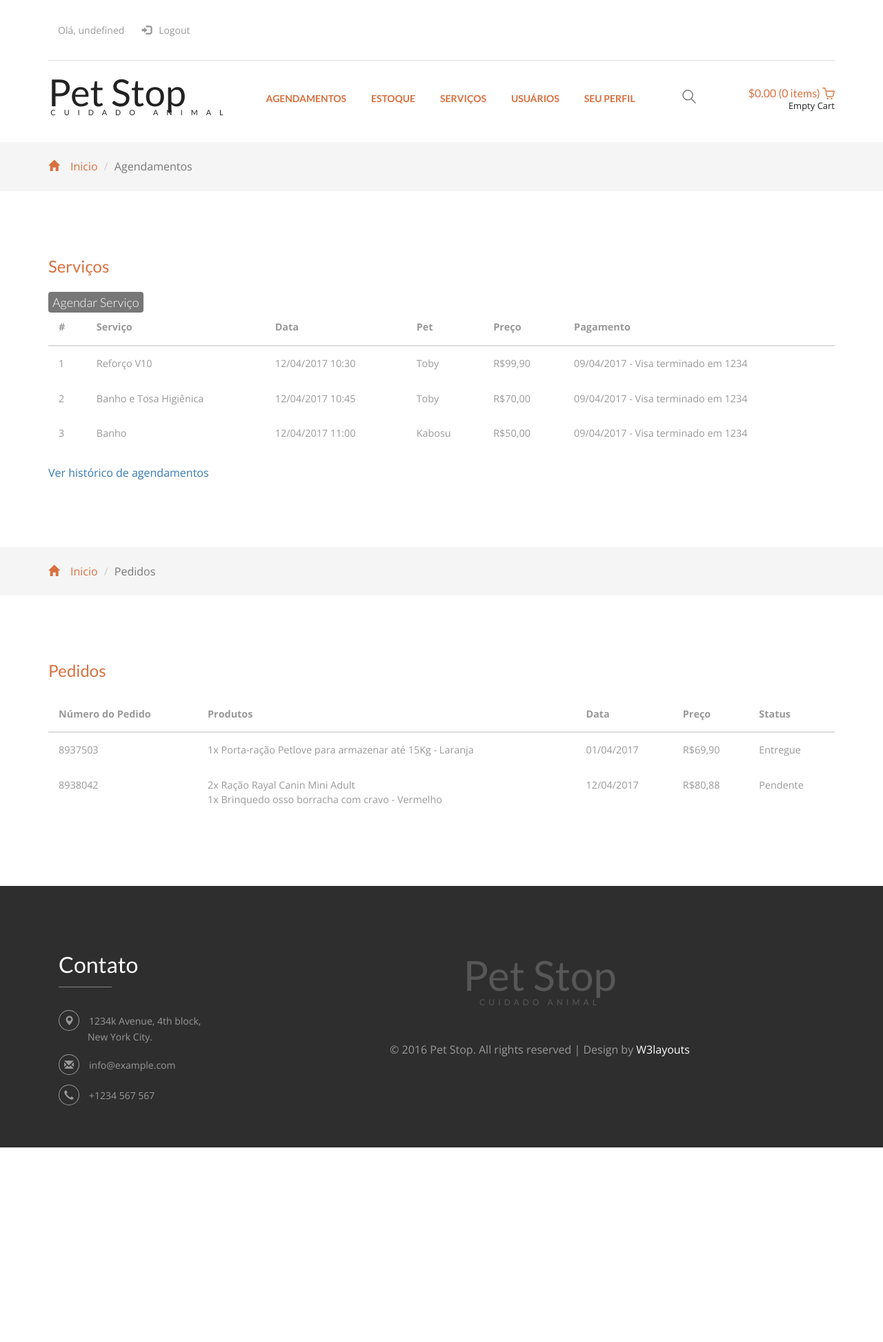
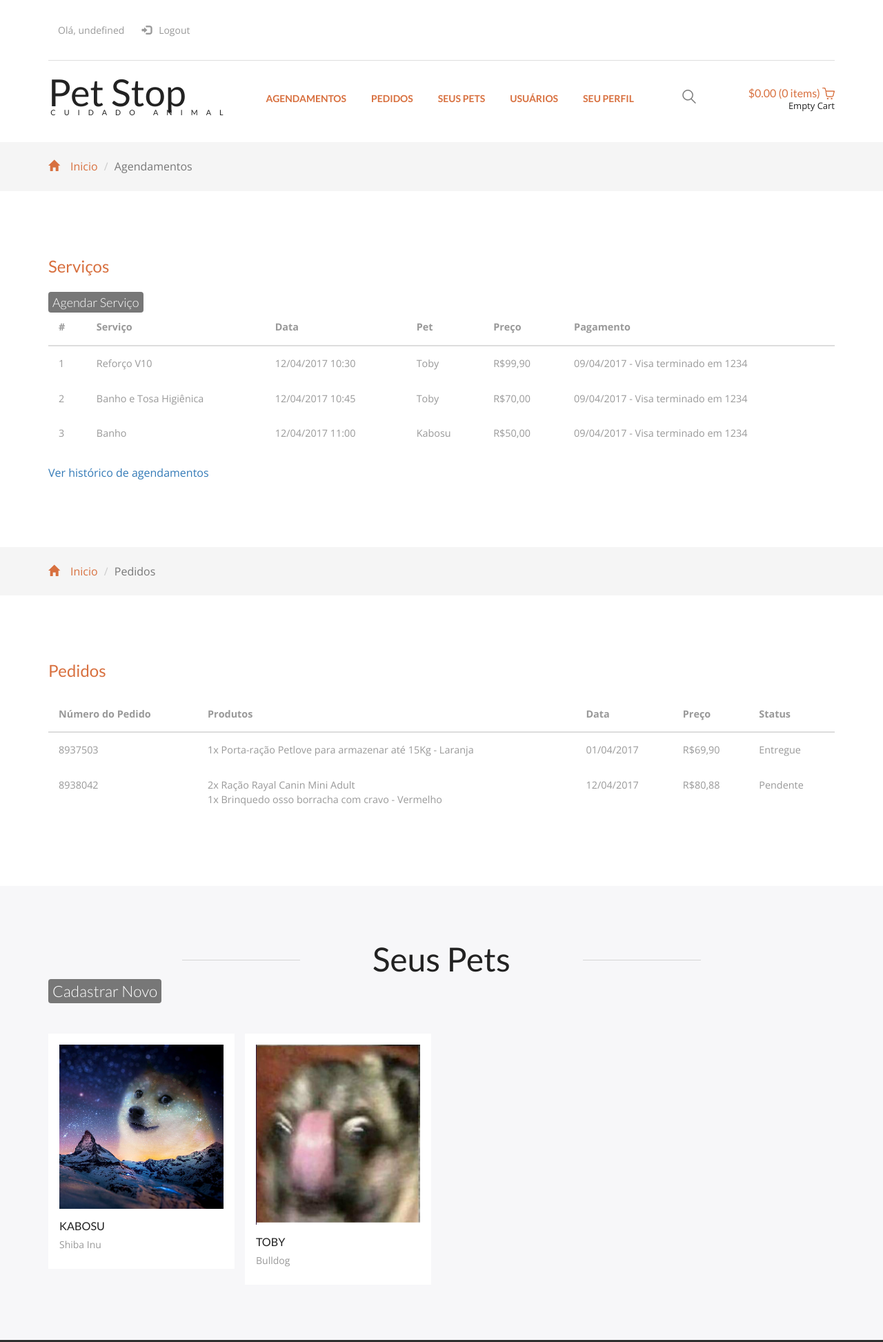
Before and after one commit to AriellaYamada/-Web-Trabalho2, a plain HTML site: page area_usuario.html in a window 1280 px wide. Shown: the top 1945 px of the page at 69% size. Before the commit the page ends 1663 px from the top, so only its background shows below. Drawn offline with nearby package versions, Linux system fonts and the light colour scheme.

Commit message:
Seus pets

```diff
--- a/area_usuario.html
+++ b/area_usuario.html
@@ -71,9 +71,9 @@ License URL: http://creativecommons.org/licenses/by/3.0/
 							</div>
 							<div class="collapse navbar-collapse" id="bs-megadropdown-tabs">
 								<ul class="nav navbar-nav">
-									<li class="active"><a href="index.html" class="act">Agendamentos</a></li>
-									<li class="active"><a href="#products" class="act">Estoque</a></li>
-									<li class="active"><a href="#services" class="act">Serviços</a></li>
+									<li class="active"><a href="#schedule" class="act">Agendamentos</a></li>
+									<li class="active"><a href="#orders" class="act">Pedidos</a></li>
+									<li class="active"><a href="#pets" class="act">Seus Pets</a></li>
 									<li class="active"><a href="#users" class="act">Usuários</a></li>
 									<li class="active"><a href="#profile" class="act">Seu Perfil</a></li>
 								</ul>
@@ -130,7 +130,7 @@ License URL: http://creativecommons.org/licenses/by/3.0/
 				<div class="typo-grids">
 					<div class="bs-docs-example animated wow fadeInUp" data-wow-duration="1000ms" data-wow-delay="500ms">
 						<h3 class="bars">Serviços</h3>
-						<h3><span class="label label-default">Agendar Serviço</span></h3>
+						<h3><a href=""><span class="label label-default">Agendar Serviço</span></a></h3>
 						<table class="table table-hover">
 							<thead>
 								<tr>
@@ -176,7 +176,7 @@ License URL: http://creativecommons.org/licenses/by/3.0/
 		</div>
 		<!-- //agendamentos -->
 		<!-- PEDIDOS -->
-		<a name="schedule"></a>
+		<a name="orders"></a>
 		<div class="breadcrumbs">
 			<div class="container">
 				<ol class="breadcrumb breadcrumb1 animated wow slideInLeft" data-wow-delay=".5s">
@@ -222,6 +222,41 @@ License URL: http://creativecommons.org/licenses/by/3.0/
 			</div>
 		</div>
 		<!-- //pedidos -->
+		<!-- PETS -->
+		<a name="pets"></a>
+		<div class="new-collections">
+			<div class="container">
+				<h3>Seus Pets</h3>
+				<a href=""><h2><span class="label label-default">Cadastrar Novo</span></h2></a>
+				<div class="new-collections-grids">
+					<div class="col-md-3 new-collections-grid">
+						<div class="new-collections-grid1 animated wow slideInUp" data-wow-delay=".5s">
+							<div class="new-collections-grid1-image">
+								<a href="single.html" class="product-image"><img src="img/doge.jpg" alt=" " class="img-responsive" /></a>
+								<div class="new-collections-grid1-image-pos">
+									<a href="single.html">Detalhes</a>
+								</div>
+							</div>
+							<h4><a href="single.html">Kabosu</a></h4>
+							<p>Shiba Inu</p>
+						</div>
+					</div>
+					<div class="col-md-3 new-collections-grid">
+						<div class="new-collections-grid1 animated wow slideInUp" data-wow-delay=".5s">
+							<div class="new-collections-grid1-image">
+								<a href="single.html" class="product-image"><img src="img/borkdrive.png" alt=" " class="img-responsive" /></a>
+								<div class="new-collections-grid1-image-pos">
+									<a href="single.html">Detalhes</a>
+								</div>
+							</div>
+							<h4><a href="single.html">Toby</a></h4>
+							<p>Bulldog</p>
+						</div>
+					</div>
+				</div>
+			</div>
+		</div>
+		<!-- pets -->
 		<!-- footer -->
 		<a name="contact"></a>
 		<div class="footer">
@@ -248,6 +283,6 @@ License URL: http://creativecommons.org/licenses/by/3.0/
 		<!-- //footer -->
 	</body>
 	<script type="text/javascript">
-		document.getElementById("user").innerHTML = sessionStorage.currentUser;
+	document.getElementById("user").innerHTML = sessionStorage.currentUser;
 	</script>
 	</html>
```
